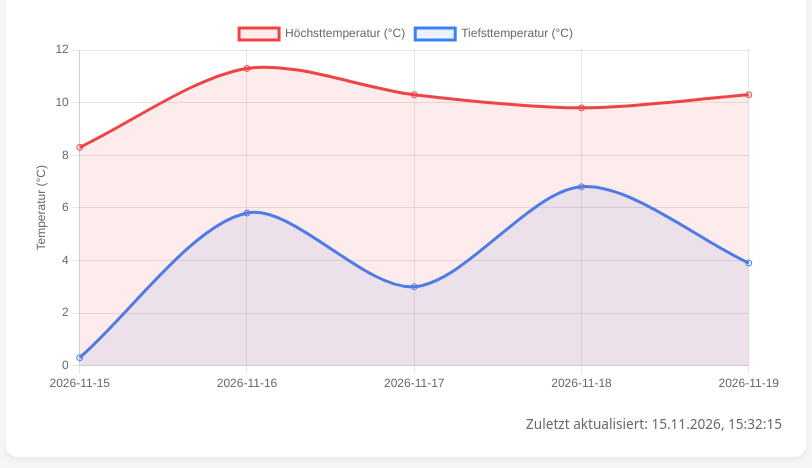
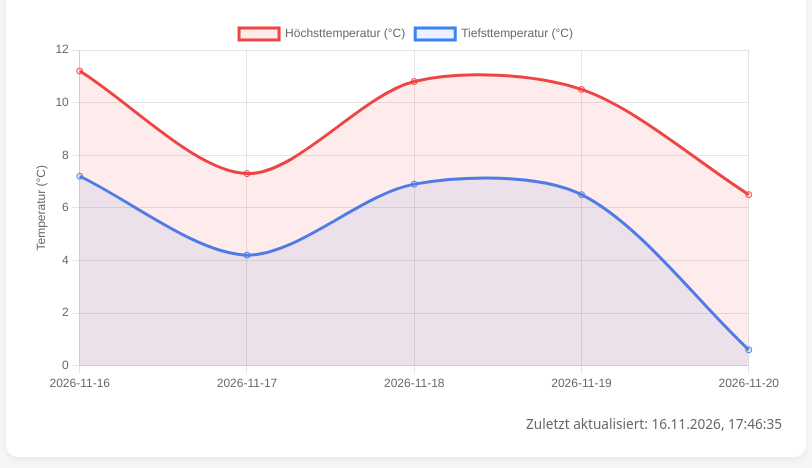
Before and after one commit to julianstaiger-cmd/GH_action_testing, a plain HTML site: page index.html in a window 1280 px wide. Shown: the part 110-578 px from the top of the page, without its empty margins (234-1046 px from the left). Drawn offline with nearby package versions, Linux system fonts and the light colour scheme.

Commit message:
deploy: ab9ad3fede95565fdd612660c6ba05b7726aece3

```diff
--- a/index.html
+++ b/index.html
@@ -16,7 +16,7 @@
   <div class="card">
     <h1>🌤️ 5-Tage Wettervorhersage Berlin</h1>
     <canvas id="weatherChart"></canvas>
-    <div class="footer">Zuletzt aktualisiert: 15.11.2026, 15:32:15</div>
+    <div class="footer">Zuletzt aktualisiert: 16.11.2026, 17:46:35</div>
   </div>
 
   <script>
@@ -24,11 +24,11 @@
     new Chart(ctx, {
       type: 'line',
       data: {
-        labels: ["2026-11-15","2026-11-16","2026-11-17","2026-11-18","2026-11-19"],
+        labels: ["2026-11-16","2026-11-17","2026-11-18","2026-11-19","2026-11-20"],
         datasets: [
           {
             label: 'Höchsttemperatur (°C)',
-            data: [8.3,11.3,10.3,9.8,10.3],
+            data: [11.2,7.3,10.8,10.5,6.5],
             borderColor: '#ef4444',
             backgroundColor: 'rgba(239, 68, 68, 0.1)',
             fill: true,
@@ -36,7 +36,7 @@
           },
           {
             label: 'Tiefsttemperatur (°C)',
-            data: [0.3,5.8,3,6.8,3.9],
+            data: [7.2,4.2,6.9,6.5,0.6],
             borderColor: '#3b82f6',
             backgroundColor: 'rgba(59, 130, 246, 0.1)',
             fill: true,
```
